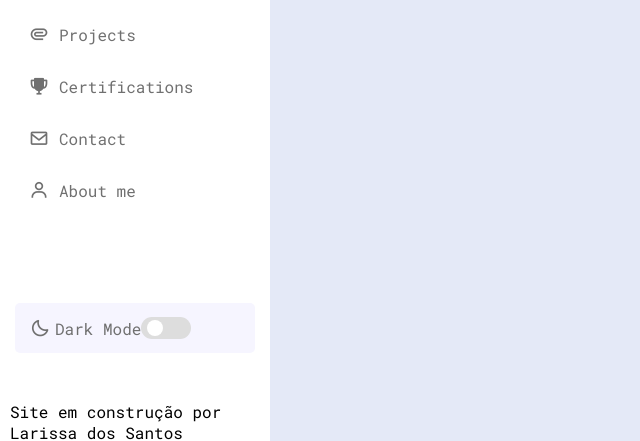
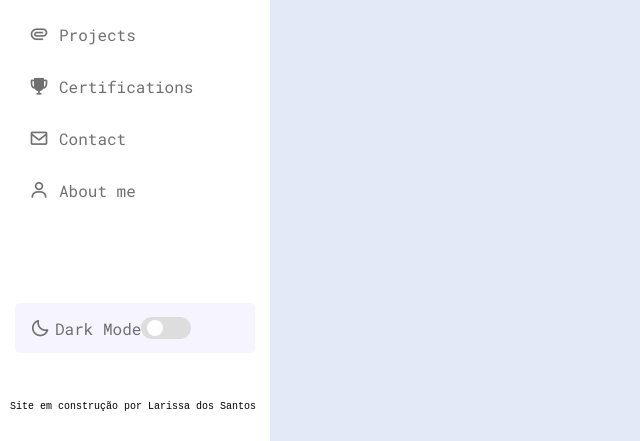
Before and after one commit to lareett/my-portfolio, a plain HTML site: page index.html in a window 1280 px wide. Shown: the part 359-800 px from the top of the page, without its empty margins (0-640 px from the left). Drawn offline with nearby package versions, Linux system fonts and the light colour scheme.

Commit message:
version 1.0.4

```diff
--- a/css/style.css
+++ b/css/style.css
@@ -359,3 +359,19 @@ body.dark{
 body.dark .switch::before{
     left: 27px;
 }
+
+
+
+
+
+
+
+
+
+
+
+
+p {
+    font-family: 'Courier New', Courier, monospace;
+    font-size: 10px;
+}
```
